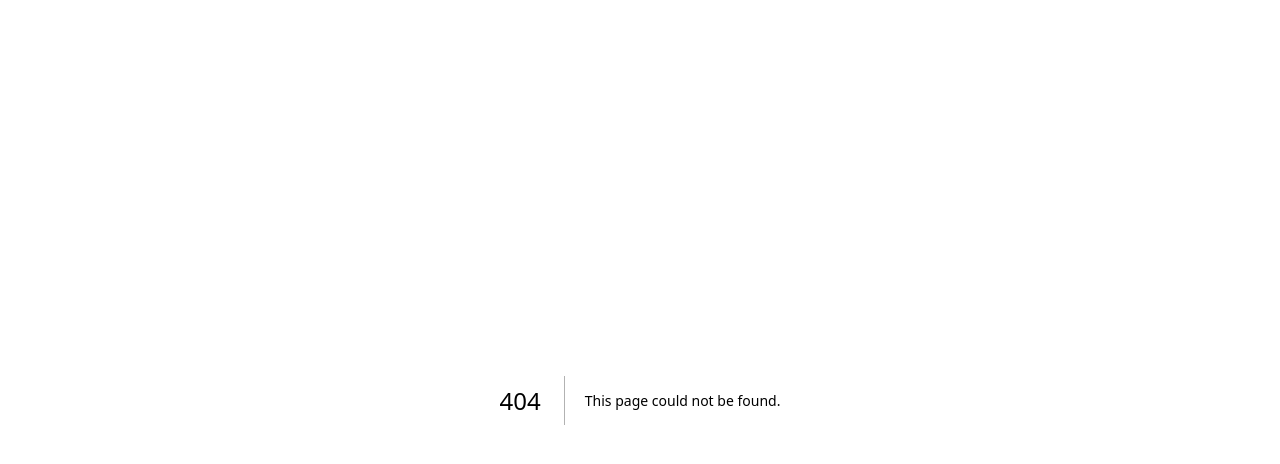
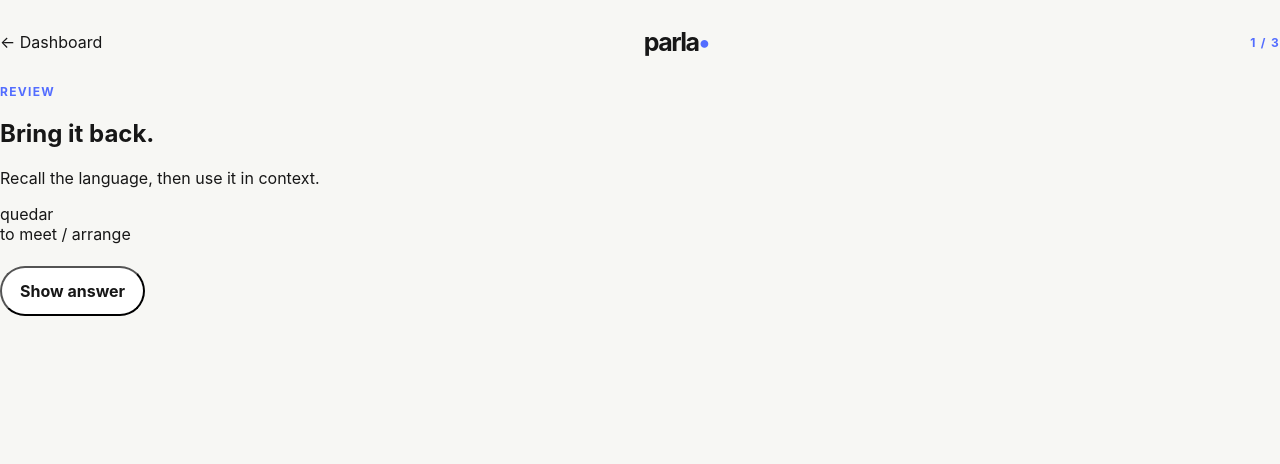
Before and after one commit to joshkhenry-sys/parla, a Next.js app: page /review in a window 1280 px wide. Before the commit this address had no page. Shown: the top 464 px of the page. Built offline with nearby package versions, Linux system fonts and the light colour scheme.

Commit message:
Add Next.js application route

```diff
--- /dev/null
+++ b/app/review/page.js
@@ -0,0 +1,72 @@
+"use client";
+
+import { useState } from "react";
+
+const items = [
+  ["quedar", "to meet / arrange", "Podemos quedar a las siete.", "You understood this expression before, but didn't use it naturally."],
+  ["al final", "in the end", "Al final fuimos a otro restaurante.", "Useful for telling stories and explaining how plans changed."],
+  ["ya vemos", "we'll see / we'll figure it out", "Ya vemos qué hacemos mañana.", "Common in casual conversation when the plan is not fixed yet."],
+];
+
+export default function ReviewPage() {
+  const [index, setIndex] = useState(0);
+  const [done, setDone] = useState(false);
+  const [showAnswer, setShowAnswer] = useState(false);
+  const item = items[index];
+
+  function next() {
+    setShowAnswer(false);
+    if (index === items.length - 1) setDone(true);
+    else setIndex((value) => value + 1);
+  }
+
+  if (done) {
+    return (
+      <main className="review-page">
+        <nav className="lesson-nav">
+          <a href="/dashboard" className="lesson-back">← Dashboard</a>
+          <a href="/" className="dynamic-logo">parla<span>•</span></a>
+        </nav>
+        <section className="review-complete">
+          <div className="dynamic-eyebrow">Review complete</div>
+          <h1>Nice work.</h1>
+          <p>You revisited the expressions that still need more active use.</p>
+          <a href="/dashboard" className="dynamic-button">Back to learning →</a>
+        </section>
+      </main>
+    );
+  }
+
+  return (
+    <main className="review-page">
+      <nav className="lesson-nav">
+        <a href="/dashboard" className="lesson-back">← Dashboard</a>
+        <a href="/" className="dynamic-logo">parla<span>•</span></a>
+        <span className="dynamic-label">{index + 1} / {items.length}</span>
+      </nav>
+
+      <section className="review-shell">
+        <div className="dynamic-eyebrow">Review</div>
+        <h1>Bring it back.</h1>
+        <p className="review-subtitle">Recall the language, then use it in context.</p>
+
+        <div className="review-card">
+          <div className="review-word">{item[0]}</div>
+          <div className="review-meaning">{item[1]}</div>
+
+          <button type="button" className="dynamic-button" onClick={() => setShowAnswer(true)}>
+            {showAnswer ? "Answer shown" : "Show answer"}
+          </button>
+
+          {showAnswer && (
+            <div className="review-answer">
+              <strong>{item[2]}</strong>
+              <p>{item[3]}</p>
+              <button type="button" className="dynamic-button" onClick={next}>Got it →</button>
+            </div>
+          )}
+        </div>
+      </section>
+    </main>
+  );
+}
```
